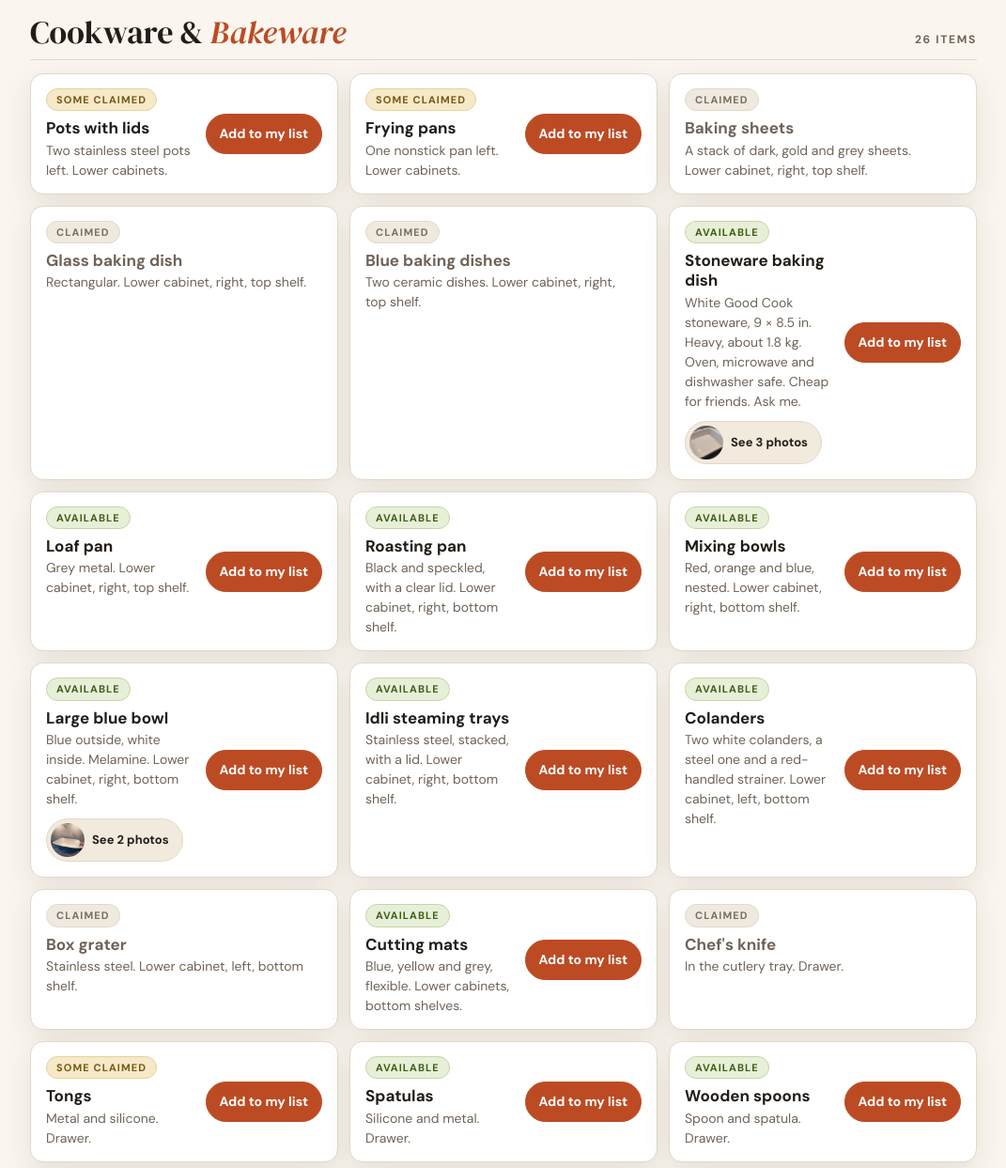
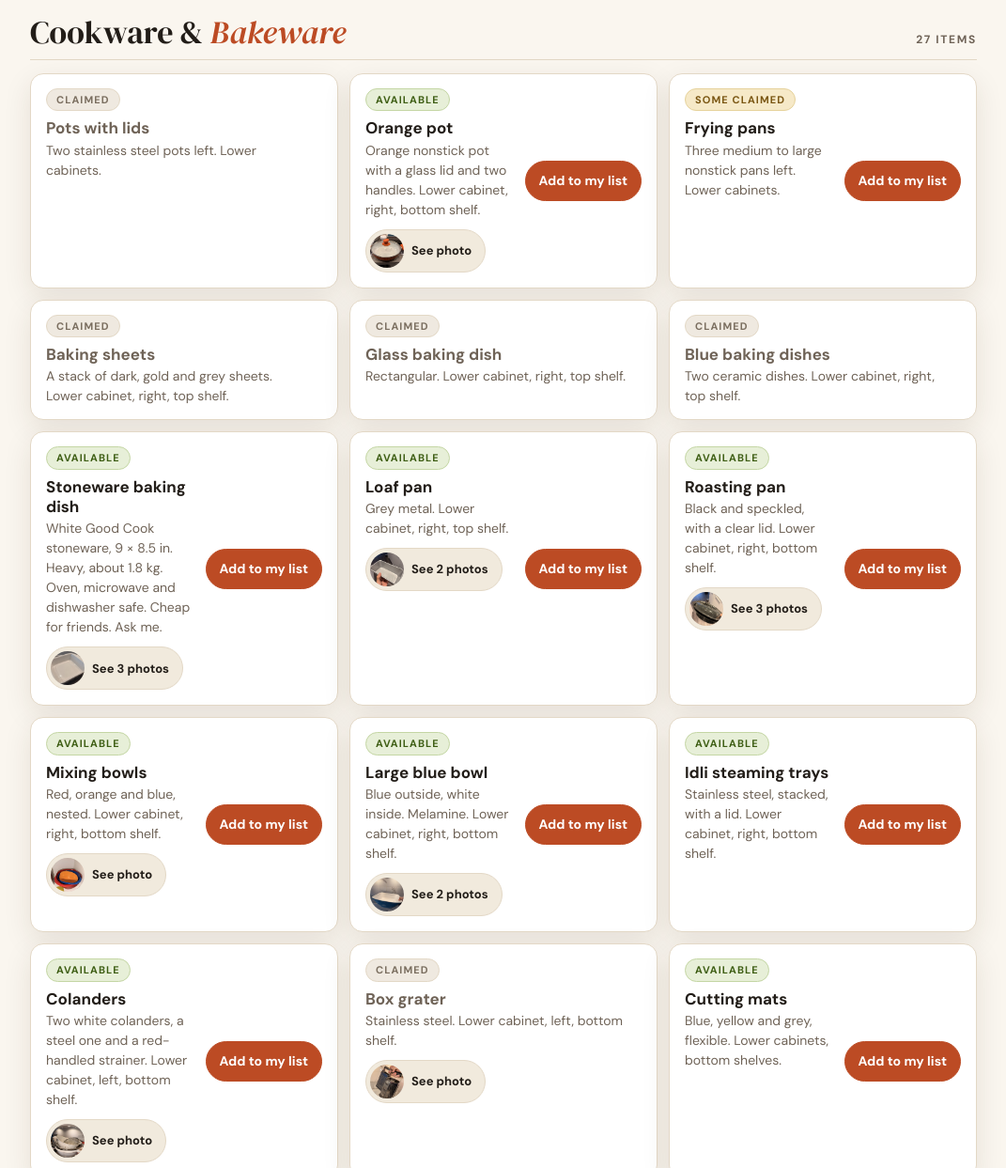
Before and after one commit to satyamp03/move-out-sale, a plain HTML site: page index.html in a window 1280 px wide. Shown: the part 1280-2523 px from the top of the page at 94% size, without its empty margins (104-1175 px from the left). Drawn offline with Linux system fonts and the light colour scheme.

Commit message:
Add item photos, orange pot card, update claimed items

```diff
--- a/claimed.js
+++ b/claimed.js
@@ -13,12 +13,12 @@ window.CLAIMED = [
   "Baking sheets",
   "Glass baking dish",
   "Blue baking dishes",
+  "Pots with lids",
 ];
 // Partly claimed items: still available, shown with a "Some claimed" tag.
 window.PARTIAL = [
   "Dinner plates",
   "Small plates",
   "Tongs",
-  "Pots with lids",
   "Frying pans",
 ];
--- a/index.html
+++ b/index.html
@@ -411,7 +411,8 @@ footer a { display: inline-block; padding: 10px 4px; }
 
   /* Cookware & Bakeware */
   a(0, "Pots with lids", "Two stainless steel pots left. Lower cabinets.");
-  a(0, "Frying pans", "One nonstick pan left. Lower cabinets.");
+  a(0, "Orange pot", "Orange nonstick pot with a glass lid and two handles. Lower cabinet, right, bottom shelf.");
+  a(0, "Frying pans", "Three medium to large nonstick pans left. Lower cabinets.");
   a(0, "Baking sheets", "A stack of dark, gold and grey sheets. Lower cabinet, right, top shelf.");
   a(0, "Glass baking dish", "Rectangular. Lower cabinet, right, top shelf.");
   a(0, "Blue baking dishes", "Two ceramic dishes. Lower cabinet, right, top shelf.");
@@ -493,6 +494,27 @@ footer a { display: inline-block; padding: 10px 4px; }
 
   /* Item photos: name -> [[file, caption], ...]. A card with photos gets a "See photos" button. */
   var PHOTOS = {
+    "Loaf pan": [
+      ["img/loaf-pan-1.jpg", "Inside view"],
+      ["img/loaf-pan-2.jpg", "Underside"]
+    ],
+    "Roasting pan": [
+      ["img/roasting-pan-1.jpg", "With its clear lid"],
+      ["img/roasting-pan-2.jpg", "Inside view"],
+      ["img/roasting-pan-3.jpg", "Inside view, close up"]
+    ],
+    "Orange pot": [
+      ["img/orange-pot-1.jpg", "Orange nonstick pot with its glass lid"]
+    ],
+    "Mixing bowls": [
+      ["img/mixing-bowls-1.jpg", "Red, blue and orange, nested"]
+    ],
+    "Colanders": [
+      ["img/colanders-1.jpg", "Two white colanders, a steel one and the red-handled strainer"]
+    ],
+    "Box grater": [
+      ["img/box-grater-1.jpg", "Stainless steel, with a black handle"]
+    ],
     "Large blue bowl": [
       ["img/blue-bowl-1.jpg", "Angled view"],
       ["img/blue-bowl-2.jpg", "Side view"]
@@ -521,6 +543,7 @@ footer a { display: inline-block; padding: 10px 4px; }
   var TAGS = {
     "Pots with lids": "pot saucepan stockpot lid cookware",
     "Frying pans": "frying fry pan skillet pans nonstick",
+    "Orange pot": "pot saucepan casserole lid cookware nonstick",
     "Baking sheets": "baking sheet cookie tray pan oven",
     "Glass baking dish": "pyrex casserole oven",
     "Blue baking dishes": "casserole ceramic oven",
```
Also changed, not shown: img/box-grater-1.jpg (added), img/colanders-1.jpg (added), img/loaf-pan-1.jpg (added), img/loaf-pan-2.jpg (added), img/mixing-bowls-1.jpg (added), img/orange-pot-1.jpg (added), img/roasting-pan-1.jpg (added), img/roasting-pan-2.jpg (added), img/roasting-pan-3.jpg (added).
